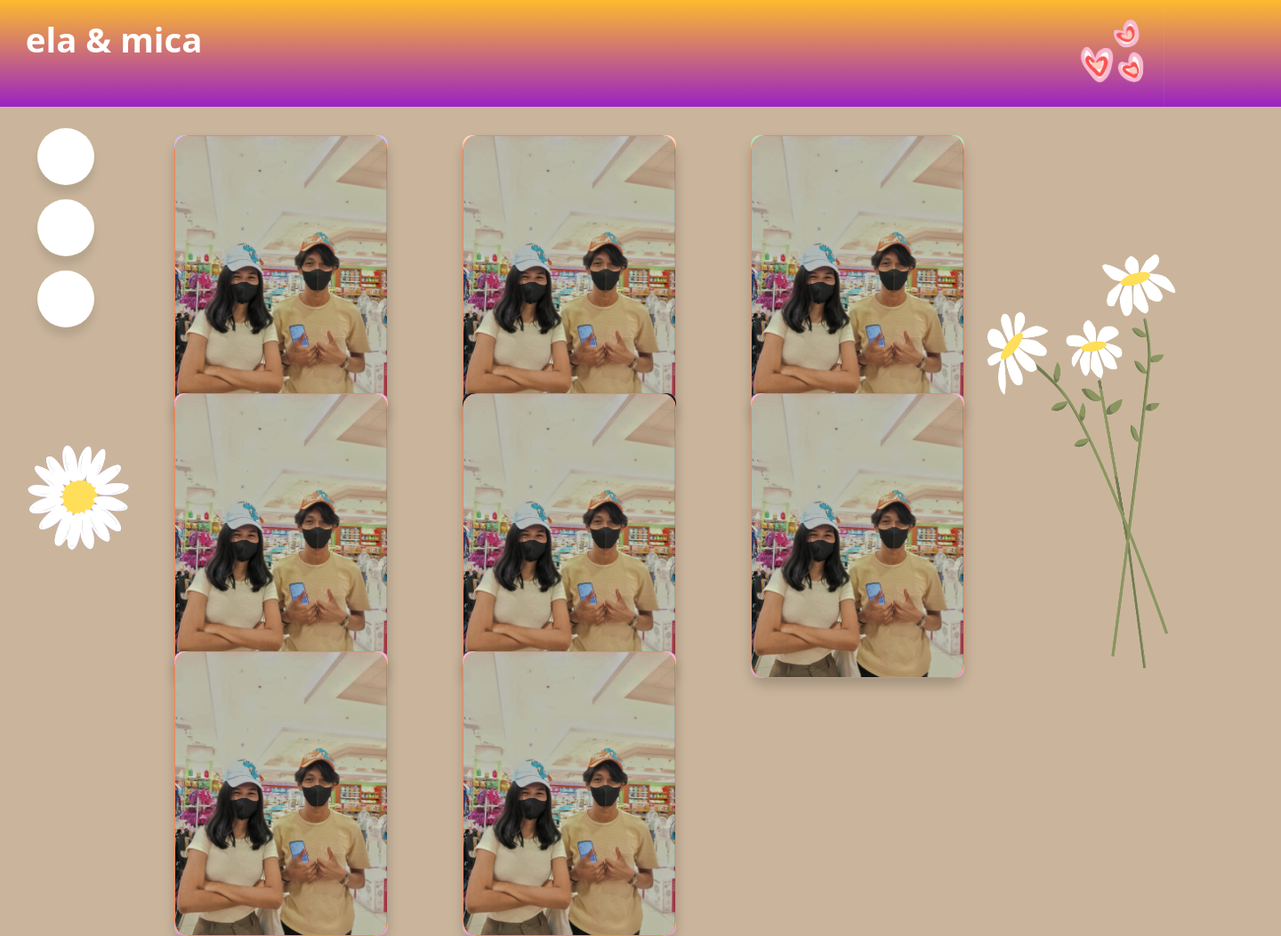
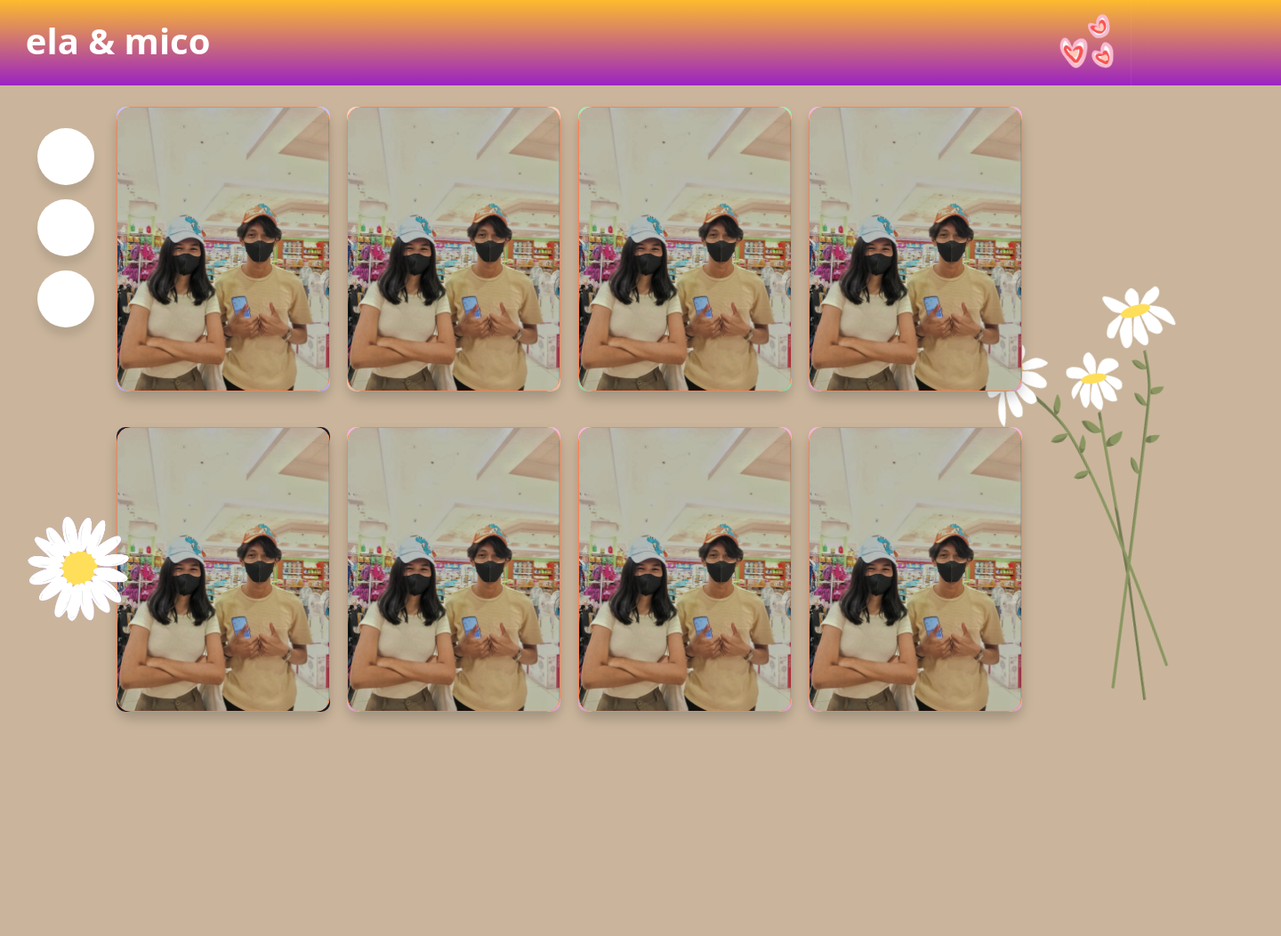
Before and after one commit to suoice/andjihdsuhabisa, a plain HTML site: page index.html in a window 1280 px wide. Shown: the whole page at 89% size, 1440 px wide, since content can reach past the window. After the commit the page ends 800 px from the top, so only its background shows below. Drawn offline with Linux system fonts and the light colour scheme.

Commit message:
Add files via upload

```diff
--- a/index.html
+++ b/index.html
@@ -5,6 +5,8 @@
     <meta http-equiv="X-UA-Compatible" content="IE=edge">
     <meta name="viewport" content="width=device-width, initial-scale=1.0">
     <link rel="stylesheet" type="text/css" href="trial.css">
+    <meta name="viewport" content="user-scalable=no, width=device-width, initial-scale=1.0" />
+    <meta name="apple-mobile-web-app-capable" content="yes" />
 
     <title>gallery</title>
 </head>
@@ -103,7 +105,7 @@
         </div>
 
     </div>
-    <button>ela & mica</button>
+    <button>ela & mico</button>
     <ul class="wrapper">
         <li class="icon facebook">
             <span class="tooltip"> i </span>
--- a/trial.css
+++ b/trial.css
@@ -2,8 +2,12 @@ body {
   overflow: scroll;
   background-color: rgb(202, 181, 156);
   overflow-x: hidden;
+  width: 100%;
+
 }
-
+::-webkit-scrollbar {
+    display: none;
+}
 * {
   margin: 0;
   padding: 0;
@@ -14,9 +18,10 @@ body {
 
 .header {
   width: 90rem;
-  height: 15vh;
+  height: 6rem;
   background-image: linear-gradient(0deg, rgba(155,34,195,1) 0%, rgba(253,187,45,1) 100%);
-  position: absolute;
+  position: fixed;
+
 }
 
 button {
@@ -26,9 +31,9 @@ button {
   cursor: pointer;
   display: flex;
   font-family: ui-sans-serif,system-ui,-apple-system,system-ui,"Segoe UI",Roboto,"Helvetica Neue",Arial,"Noto Sans",sans-serif,"Apple Color Emoji","Segoe UI Emoji","Segoe UI Symbol","Noto Color Emoji";
-  position: absolute;
+  position: fixed;
   padding: 1rem;
-  font-size: 3vw; /* Adjusted font size */
+  font-size: 40px; /* Adjusted font size */
   font-weight: 700;
   text-decoration: wavy;
   text-transform: lowercase;
@@ -86,21 +91,18 @@ img {
 
 .card_layout {
   width: 80vw; /* Adjusted width */
-  height: 80vh; /* Adjusted height */
+  height: calc(100vh - 10rem); /* Adjusted height */
   color: white;
   display: grid;
   grid-template-columns: repeat(auto-fit, minmax(15rem, 1fr)); /* Responsive grid columns */
-  grid-template-rows: repeat(auto-fit, minmax(15rem, 1fr)); /* Responsive grid rows */
-  row-gap: 50px; /* Adjusted gap */
+  grid-template-rows: repeat(auto-fit, minmax(20rem, 2fr)); /* Responsive grid rows */
+  row-gap: 5vh; /* Adjusted gap */
   column-gap: 1vw; /* Adjusted gap */
   position: absolute;
   top: 55%;
   left: 50%;
   transform: translate(-50%, -50%);
-  padding: 2rem;
-
-
-
+  z-index: -1;
 }
 
 .box {
@@ -108,13 +110,11 @@ img {
   width: 30vh;
   height: 40vh;
   display: grid;
-
   align-items: center;
   justify-content: center;
   transition: transform 1.2s;
   transform-style: preserve-3d;
   background-image: linear-gradient(163deg, #00ff75 0%, #3700ff 100%);
-
   position: relative;
 
 }
@@ -212,39 +212,47 @@ img {
 
 .box--2:hover {
   transform: rotateY(180deg);
+  box-shadow: 7px 5px 56px -10px #C3D900;
 }
 
 .box--3:hover {
   transform: rotateY(180deg);
+  box-shadow: 7px 5px 56px -10px #C3D900;
+
 }
 
 .box--4:hover {
   transform: rotateY(180deg);
+  box-shadow: 7px 5px 56px -10px #C3D900;
 }
 
 .box--5:hover {
   transform: rotateY(180deg);
+  box-shadow: 7px 5px 56px -10px #C3D900;
 }
 
 .box--6:hover {
   transform: rotateY(180deg);
+  box-shadow: 7px 5px 56px -10px #C3D900;
 }
 
 .box--7:hover {
   transform: rotateY(180deg);
+  box-shadow: 7px 5px 56px -10px #C3D900;
 }
 
 .box--8:hover {
   transform: rotateY(180deg);
+  box-shadow: 7px 5px 56px -10px #C3D900;
 }
 
 .wrapper {
   list-style: none;
-  height: 8vh; /* Adjusted height */
+  height: calc(100vh - 20rem); /* Adjusted height */
   padding-top: 16vh; /* Adjusted padding */
   padding-left: 2vw; /* Adjusted padding */
   font-family: "Poppins", sans-serif;
-  position: absolute;
+  position: fixed;
   justify-content: center;
 }
 
@@ -325,11 +333,11 @@ img {
 }
 
 .flower {
-  height: 14vh; /* Adjusted height */
-  width: 14vh; /* Adjusted width */
-  position: absolute;
-  left: 93.5%; /* Adjusted left */
-  top: 1vh; /* Adjusted top */
+  height: 12vh; /* Adjusted height */
+  width: 12vh; /* Adjusted width */
+  position: fixed;
+  right: 1vh; /* Adjusted left */
+  top: 0.5vh; /* Adjusted top */
 }
 
 .flower:hover {
@@ -341,19 +349,20 @@ img {
 .daisy {
   height: 30rem;
   width: 15rem;
-  position: absolute;
+  position: fixed;
   right: -10vh; /* Adjusted left */
-  bottom: 5%;
+  bottom: 0.5%;
   transform: rotateZ(-10deg);
+  z-index: -2;
 
 }
 
 #daisisc {
   height: 10rem;
   width: 10rem;
-  position: absolute;
+  position: fixed;
   padding: 1vh; /* Adjusted padding */
-  top: 60vh; /* Adjusted top */
+  bottom: 10vh; /* Adjusted top */
   left: 1vh; /* Adjusted left */
 }
 
```
